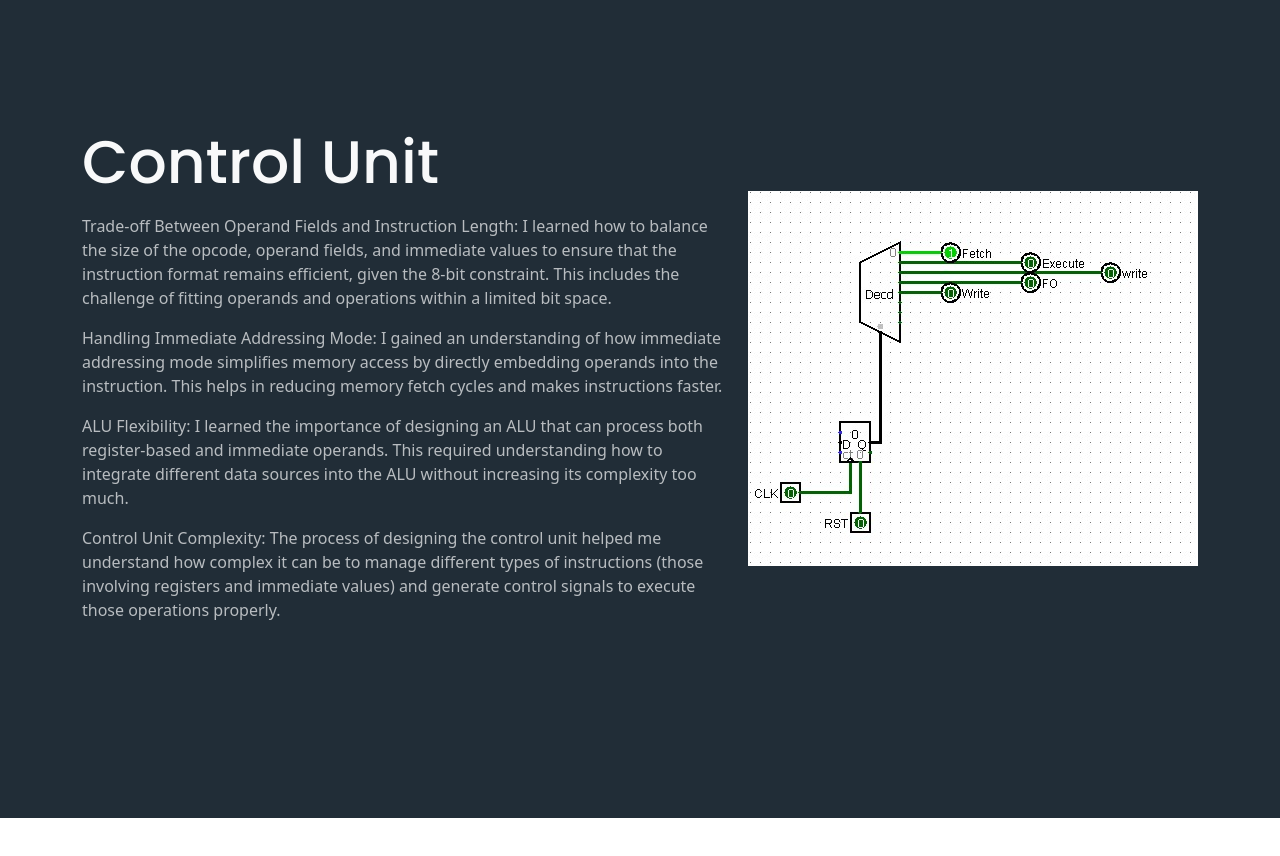
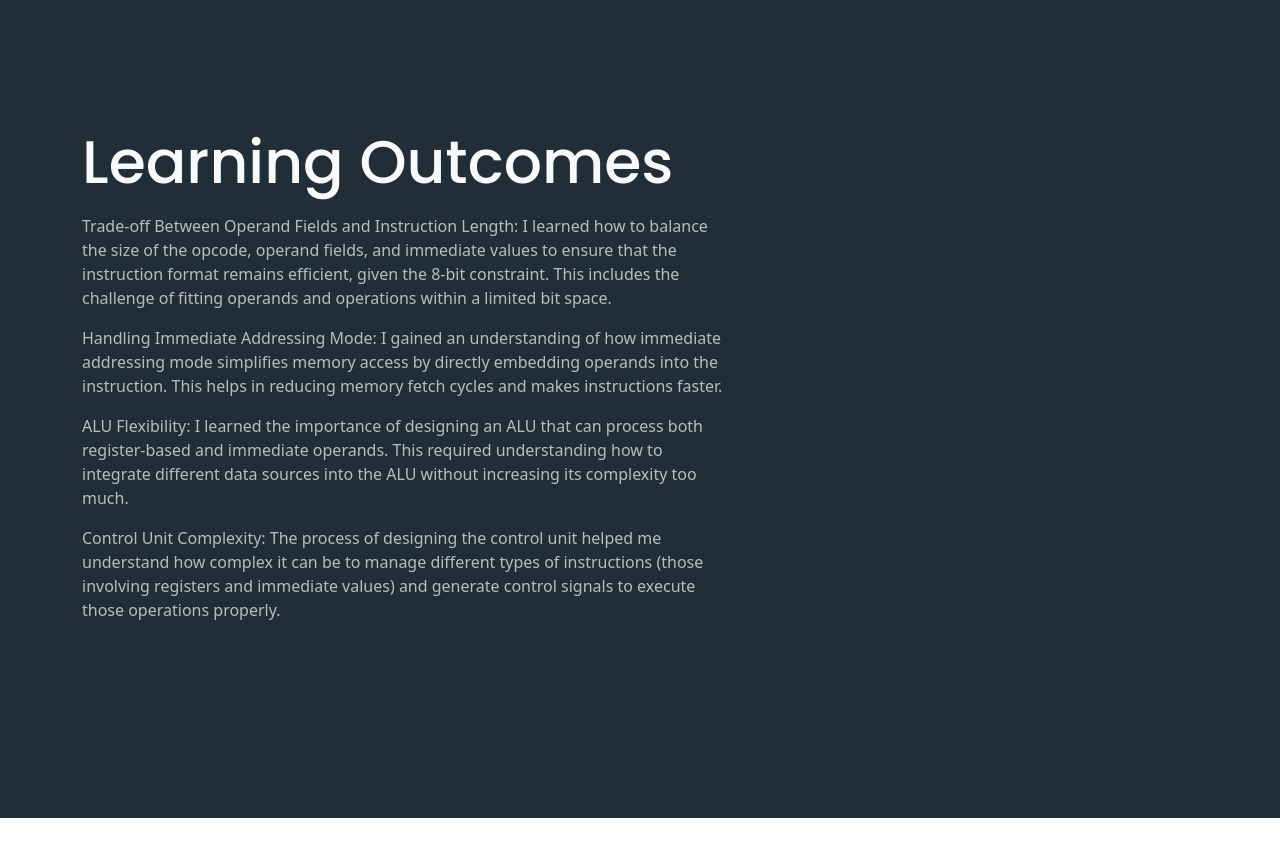
Before and after one commit to Rashmikhot/COA_Portpolio.github.io, a plain HTML site: page instructioncycle.html in a window 1280 px wide. Shown: the part 6260-7116 px from the top of the page. Drawn offline with Linux system fonts and the light colour scheme.

Commit message:
Update instructioncycle.html

```diff
--- a/instructioncycle.html
+++ b/instructioncycle.html
@@ -242,16 +242,13 @@
     <div class="container">
         <div class="row d-flex align-items-center">
             <div class="col-lg-7" data-aos="fade-right">
-		     <h1>Control Unit</h1>
+		     <h1>Learning Outcomes</h1>
 		    <ul>
 			    <li class="py-2 para-light">Trade-off Between Operand Fields and Instruction Length: I learned how to balance the size of the opcode, operand fields, and immediate values to ensure that the instruction format remains efficient, given the 8-bit constraint. This includes the challenge of fitting operands and operations within a limited bit space.</li>
 			    <li class="py-2 para-light">Handling Immediate Addressing Mode: I gained an understanding of how immediate addressing mode simplifies memory access by directly embedding operands into the instruction. This helps in reducing memory fetch cycles and makes instructions faster.</li>
 			    <li class="py-2 para-light">ALU Flexibility: I learned the importance of designing an ALU that can process both register-based and immediate operands. This required understanding how to integrate different data sources into the ALU without increasing its complexity too much.</li>
 			    <li class="py-2 para-light">Control Unit Complexity: The process of designing the control unit helped me understand how complex it can be to manage different types of instructions (those involving registers and immediate values) and generate control signals to execute those operations properly.</li>
 		    </ul>
-            </div>
-		<div class="col-lg-5 text-center py-4 py-sm-0" data-aos="fade-down">
-                <img class="img-fluid" src="./assets/images/cu.jpg" alt="about">
             </div>
         </div> <!-- end of row -->
     </div> <!-- end of container -->
```
